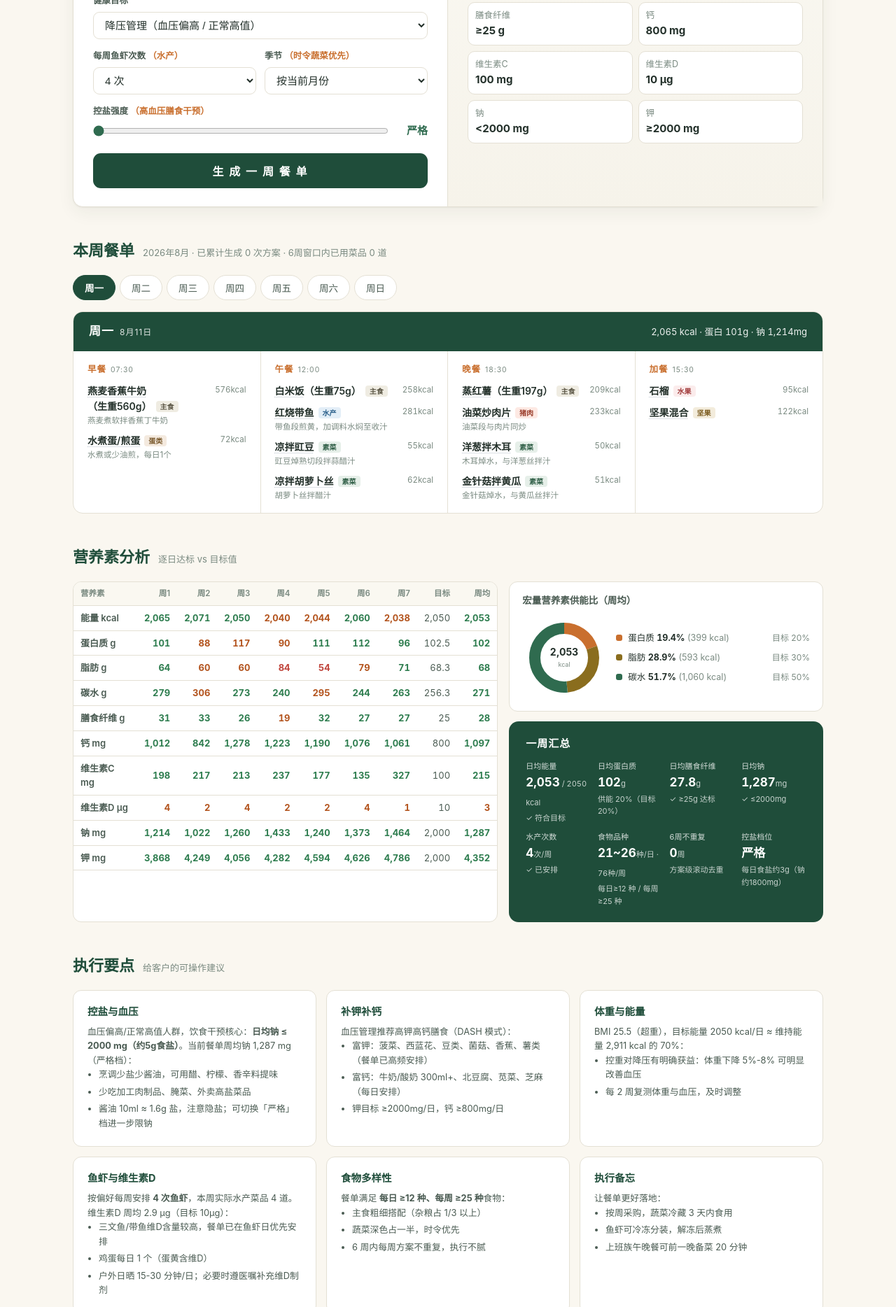
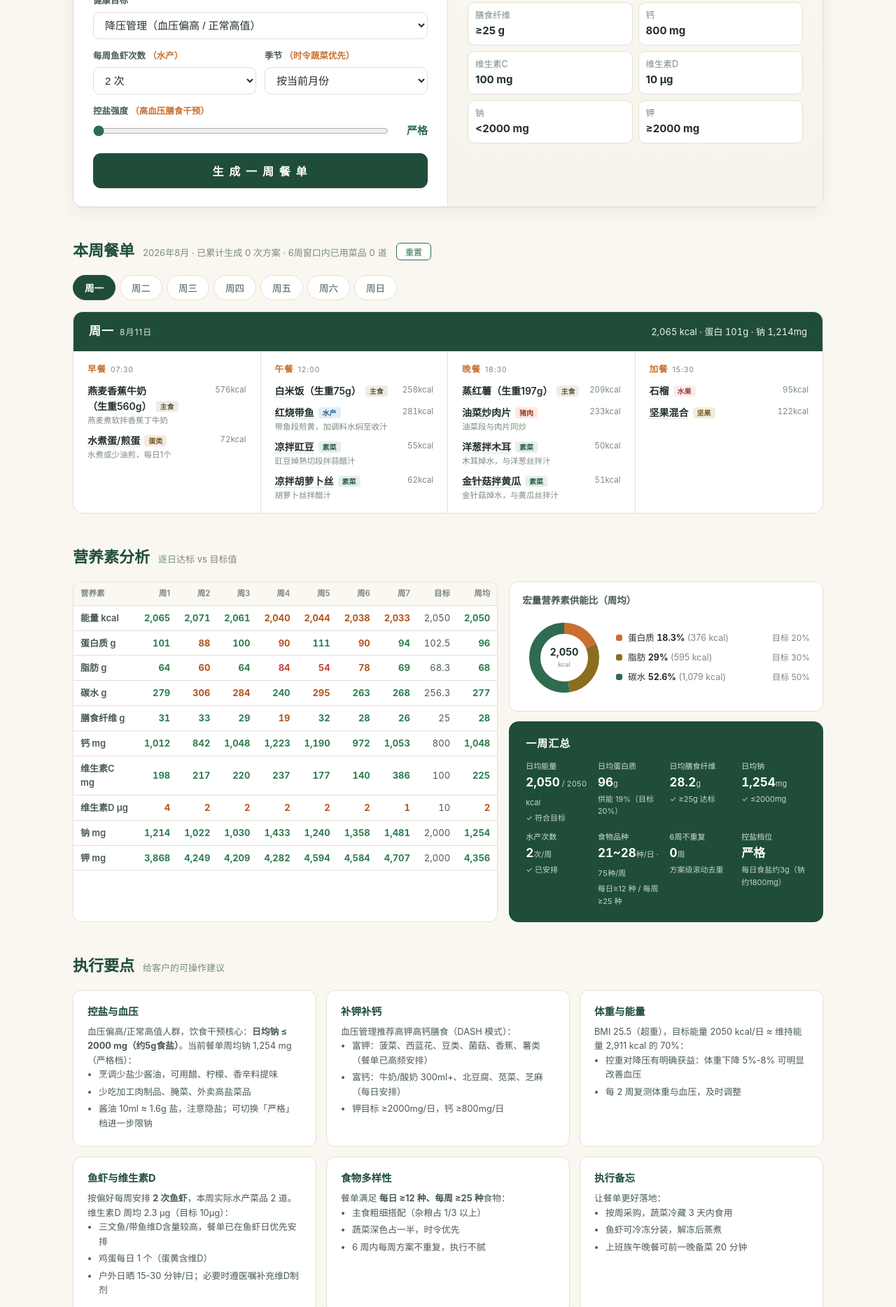
Before and after one commit to hwdzzZ/diet-planner, a plain HTML site: page index.html in a window 1280 px wide. Shown: the part 430-2298 px from the top of the page at 70% size. Drawn offline with Linux system fonts and the light colour scheme.

Commit message:
产品需求：重置按钮+默认水产2次；修复高VD鱼垄断(低VD水产永不入池)
1) '已累计生成N次方案'后加重置按钮：清空累计计数与已用菜品记录，重新开始一轮
2) 每周鱼虾次数默认 4→2
3) 顺带修复 fishN 小场景分布退化：原 fishIdx<2 让 fishN=2 时所有鱼日
   都 preferVD，且 hiVD 全冷却时仍硬选旧高VD鱼 → 虾/鱿鱼/贝/蛤蜊等
   低VD水产永不入池(28道零使用)。修复：vdDays=ceil(fishN/2) 按比例
   限流 + 删垄断兜底(冷却时让位普通鱼池)。
验证: fishN=2 下 408/411(零使用28→3)、水产32/34；fishN=4 回归
410/411、水产34/34；能量/供能比不变。

```diff
--- a/index.html
+++ b/index.html
@@ -85,6 +85,11 @@ input[type=range]{flex:1;accent-color:var(--leaf-2)}
 .btn-gen:hover{background:var(--leaf-2)}
 .btn-gen:active{transform:scale(.985)}
 .btn-gen:disabled{background:#b9c4bd;cursor:not-allowed}
+.btn-reset{
+  margin-left:10px;padding:3px 12px;border:1px solid var(--leaf-2);border-radius:6px;
+  background:#fff;color:var(--leaf-2);font-size:12px;cursor:pointer;vertical-align:1px;font-family:inherit;
+}
+.btn-reset:hover{background:var(--leaf-2);color:#fff}
 
 /* 档案结果 */
 .kpis{display:grid;grid-template-columns:1fr 1fr;gap:10px;margin-bottom:16px}
@@ -284,9 +289,9 @@ footer .wrap{display:flex;justify-content:space-between;gap:16px;flex-wrap:wrap}
             <select id="fishN">
               <option value="0">0 次（不吃水产）</option>
               <option value="1">1 次</option>
-              <option value="2">2 次</option>
+              <option value="2" selected>2 次</option>
               <option value="3">3 次</option>
-              <option value="4" selected>4 次</option>
+              <option value="4">4 次</option>
               <option value="5">5 次</option>
               <option value="6">6 次</option>
               <option value="7">7 次（每天）</option>
@@ -428,7 +433,7 @@ function targets(kc){
 }
 
 /* ================= 状态 ================= */
-const state={sex:"male",pal:"1",goal:"bp",fishN:4,season:0,salt:1,
+const state={sex:"male",pal:"1",goal:"bp",fishN:2,season:0,salt:1,
   week:[],curDay:0,history:[],signatures:[]};
 const LS_HIST="dietplan_hist_v1", LS_SIG="dietplan_sig_v1";
 function loadLS(k,d){try{return JSON.parse(localStorage.getItem(k))||d}catch(e){return d}}
@@ -535,6 +540,9 @@ function buildDay(used90,usedWeek,season,dayIdx,goalKc,fishDays,preferVD){
   const kcal={b:goalKc*0.25, m:goalKc*0.35, d:goalKc*0.30, sn:goalKc*0.10};
   const isFishDay=fishDays.includes(dayIdx);
   const fishIdx=fishDays.indexOf(dayIdx);
+  /* 高维D鱼日按比例限流：鱼日越多，高VD日占比越低（至少1天），
+     避免 fishN 小时普通水产（虾/鱿鱼/贝/蛤蜊）被高VD鱼全面垄断而不入池 */
+  const vdDays=Math.max(1,Math.ceil(state.fishN/2));
 
   /* 早餐：1道主食早餐 + 蛋/奶基础补充 */
   const bPool=DIET_DB.dishes.filter(x=>x.meal==="b"&&x.tag==="staple").map(x=>x.id);
@@ -552,7 +560,7 @@ function buildDay(used90,usedWeek,season,dayIdx,goalKc,fishDays,preferVD){
   const dayRot=(a,o)=>a.map((_,i)=>a[(i+o)%a.length]);
   const rotTags=dayRot(["beef","chicken","pork","egg"],dayIdx);
   const lunchMeatTags=isFishDay?["fish"]:rotTags.slice(0,2);
-  let meat1=pickLunch(kcal.m,vegPool,lunchMeatTags,used90,usedWeek,season,isFishDay&&preferVD&&fishIdx<2,null,last);
+  let meat1=pickLunch(kcal.m,vegPool,lunchMeatTags,used90,usedWeek,season,isFishDay&&preferVD&&fishIdx<vdDays,null,last);
   if(meat1)add(meat1,"m");
   const v1=pickByKcal(vegPool,used90,usedWeek,season,kcal.m,0.08,"veg")||pickLoose(vegPool,used90,season,kcal.m,0.08);
   const v2=pickByKcal(vegPool.filter(x=>x!==v1),used90,usedWeek,season,kcal.m,0.08,"veg")||pickLoose(vegPool.filter(x=>x!==v1),used90,season,kcal.m,0.08);
@@ -671,12 +679,9 @@ function pickLunch(slotKc,vegPool,poolTag,used90,usedWeek,season,preferVD,exclud
         /* 高VD组内：能量分层+LRU（高VD鱼能量接近，主要靠LRU轮换） */
         const top=pickLRU(cands,slotKc*0.38);
         if(top){best=top;return;}
-      }else if(hiVD.length){
-        /* 高VD鱼全被冷却：放宽冷却约束，取最近未用的高VD鱼保底 */
-        const cool=hiVD.filter(id=>!usedWeek.has(id)).sort((a,b)=>tLast(a)-tLast(b));
-        if(cool.length){best=cool[0];return;}
-        return;
       }
+      /* 高VD鱼全被冷却/本周已用：本轮让位普通鱼池（不硬选旧高VD鱼），
+         避免高VD鱼垄断鱼日席位、普通水产永不入池 */
     }
     const cands=ids.filter(id=>!used90.has(id)&&!usedWeek.has(id));
     if(!cands.length){
@@ -814,8 +819,9 @@ function tagName(t){return {fish:"水产",beef:"牛肉",chicken:"禽肉",pork:"
 function renderWeek(){
   ["secMenu","secAna","secTips"].forEach(id=>document.getElementById(id).style.display="");
   const used=Object.keys(buildUsage().last).length;
-  document.getElementById("weekInfo").textContent=
-    `${new Date().getFullYear()}年${new Date().getMonth()+1}月 · 已累计生成 ${state.signatures.length} 次方案 · 6周窗口内已用菜品 ${used} 道`;
+  document.getElementById("weekInfo").innerHTML=
+    `${new Date().getFullYear()}年${new Date().getMonth()+1}月 · 已累计生成 ${state.signatures.length} 次方案 · 6周窗口内已用菜品 ${used} 道`+
+    ` <button class="btn-reset" onclick="resetCount()" title="清零累计生成次数与已用菜品记录">重置</button>`;
   const area=document.getElementById("menuArea");
   const weekDays=["周一","周二","周三","周四","周五","周六","周日"];
   area.innerHTML=`
@@ -982,6 +988,15 @@ function autoGen(){
   genT=setTimeout(()=>{ try{ generateWeek(false); state.curDay=0; renderWeek(); }catch(err){ console.error(err); } },300);
 }
 function toast(msg){const t=$("#toast");t.textContent=msg;t.classList.add("show");clearTimeout(toastTimer);toastTimer=setTimeout(()=>t.classList.remove("show"),2600);}
+function resetCount(){
+  if(!confirm("重置将清空累计生成次数与已用菜品记录，并重新开始新的一轮。"))return;
+  try{localStorage.removeItem(LS_HIST);localStorage.removeItem(LS_SIG);}catch(e){}
+  state.history=[]; state.signatures=[];
+  try{generateWeek(true);}catch(err){console.error(err);}
+  state.curDay=0;
+  renderWeek();
+  toast("已重置，新的一轮开始");
+}
 $("#sexSeg").querySelectorAll("button").forEach(b=>b.onclick=()=>{
   $("#sexSeg").querySelectorAll("button").forEach(x=>x.classList.toggle("on",x===b));
   state.sex=b.dataset.v; renderProfile(); autoGen();
```
